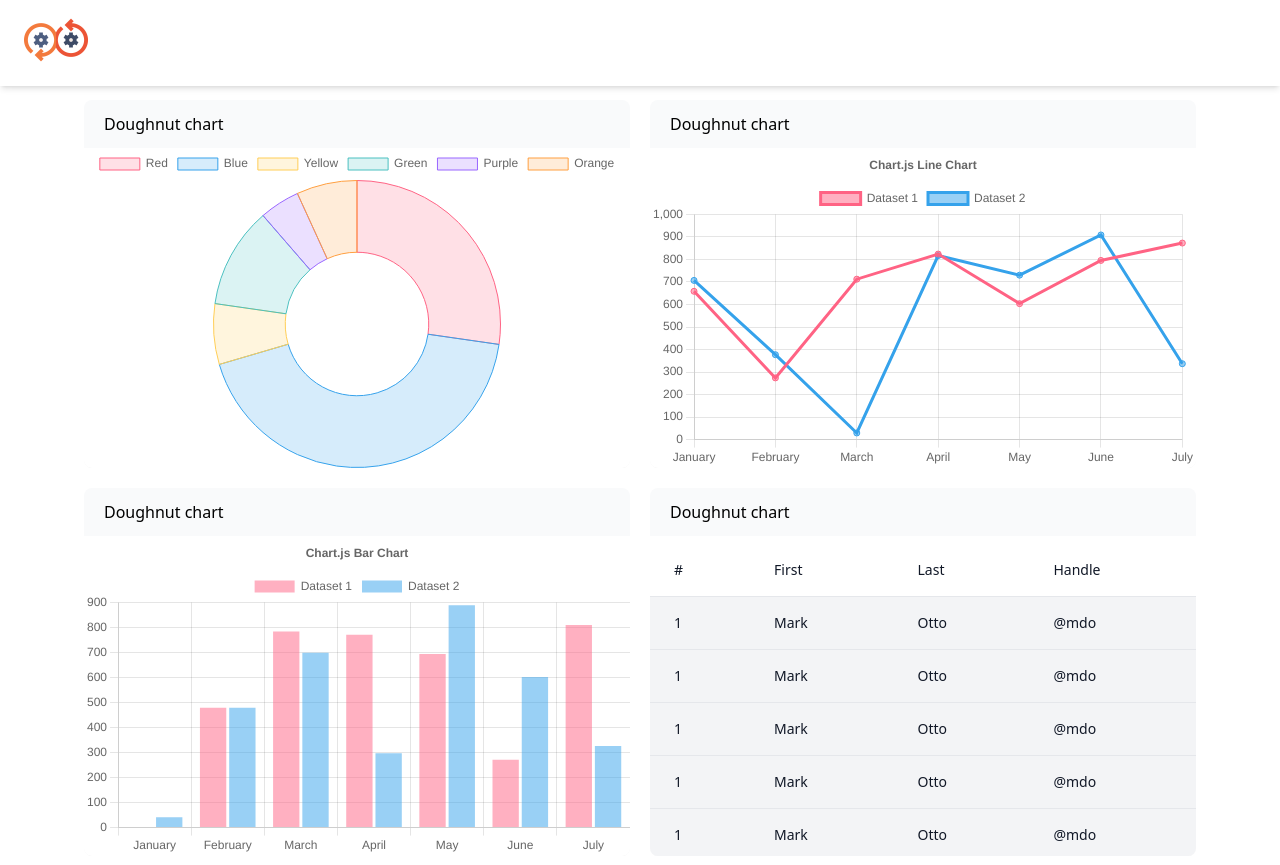
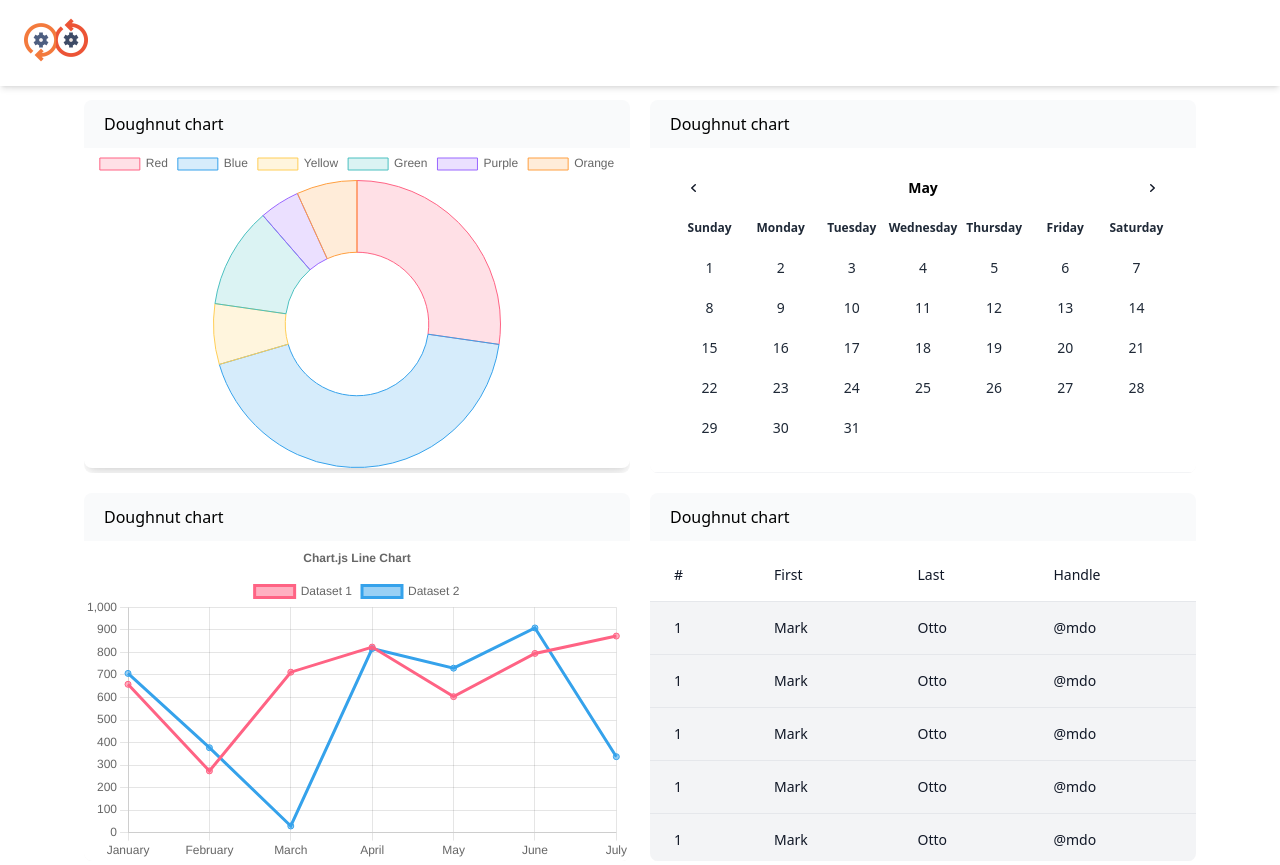
Before and after one commit to ParseDark/CommandPatternComp, a Next.js app: page /posts/home in a window 1280 px wide. Built offline with nearby package versions, Linux system fonts and the light colour scheme; what tw-elements would draw is missing.

Commit message:
feat: add calendar.

```diff
--- /dev/null
+++ b/components/Calendar/index.js
@@ -0,0 +1,74 @@
+import dayjs from "dayjs";
+import React, { useEffect, useState } from "react";
+import useCalendar, { getMonthStr } from "./useCalendar";
+
+export default function Calendar() {
+  const [{ calendar }, { genCalendar }] = useCalendar();
+  const [currentDate, setCurrentDate] = useState(Date.now());
+  const { daysNumber, month } = calendar;
+  console.log("calendar", calendar);
+  const nextMonth = () => {
+    setCurrentDate((pre) => dayjs(pre).add(1, "M"));
+  };
+
+  const preMonth = () => {
+    setCurrentDate((pre) => dayjs(pre).subtract(1, "M"));
+  };
+
+  useEffect(() => {
+    genCalendar(currentDate);
+    // eslint-disable-next-line react-hooks/exhaustive-deps
+  }, [currentDate]);
+
+  return (
+    <div className="flex flex-col px-6 pt-5 pb-6 border-b border-gray-100">
+      <div className="flex items-center justify-between">
+        <button
+          className="flex items-center justify-center p-2 rounded-xl hover:"
+          onClick={preMonth}
+        >
+          <svg className="w-6 h-6 text-gray-900 stroke-current" fill="none">
+            <path
+              d="M13.25 8.75L9.75 12l3.5 3.25"
+              strokeWidth="1.5"
+              strokeLinecap="round"
+              strokeLinejoin="round"
+            ></path>
+          </svg>
+        </button>
+        <div className="text-sm font-semibold">{getMonthStr(month)}</div>
+        <button
+          className="flex items-center justify-center p-2 rounded-xl hover:"
+          onClick={nextMonth}
+        >
+          <svg className="w-6 h-6 text-gray-900 stroke-current" fill="none">
+            <path
+              d="M10.75 8.75l3.5 3.25-3.5 3.25"
+              strokeWidth="1.5"
+              strokeLinecap="round"
+              strokeLinejoin="round"
+            ></path>
+          </svg>
+        </button>
+      </div>
+      <div className="grid grid-cols-7 text-xs text-center text-gray-900">
+        {dayjs.en.weekdays.map((i) => (
+          <span
+            key={i}
+            className="flex items-center justify-center w-full h-10 font-semibold rounded-lg text-gray-800 font-bold"
+          >
+            {i}
+          </span>
+        ))}
+        {daysNumber?.map((i, index) => (
+          <span
+            key={index}
+            className={`flex items-center justify-center w-full h-10  rounded-none rounded-tl-lg hover:bg-gray-100 text-sm text-gray-800`}
+          >
+            {i}
+          </span>
+        ))}
+      </div>
+    </div>
+  );
+}
--- /dev/null
+++ b/components/Calendar/useCalendar.js
@@ -0,0 +1,46 @@
+import dayjs from "dayjs";
+import { useState } from "react";
+
+export const getMonthStr = (index = 0) => dayjs.en.months[index];
+
+const getDaysNumber = (fiestDayAtMonth) => {
+  const week = fiestDayAtMonth.day();
+  const monthDays = Array(fiestDayAtMonth.daysInMonth())
+    .fill(0)
+    .map((i, index) => index + 1);
+  const prefix = Array(week).fill(null);
+  return [...prefix, ...monthDays];
+};
+
+const useCalendar = () => {
+  const [calendar, setCalendar] = useState({});
+
+  const genCalendar = (time = Date.now()) => {
+    const day = dayjs(time);
+    const month = day.month();
+    const date = day.date();
+    const week = day.day();
+    const days = day.daysInMonth();
+    const year = day.year();
+    const firstDay = dayjs(`${year}-${month + 1}-${1}`);
+    setCalendar({
+      month,
+      date,
+      week,
+      days,
+      year,
+      firstDay,
+      daysNumber: getDaysNumber(firstDay),
+    });
+  };
+
+  return [
+    {
+      calendar,
+    },
+    {
+      genCalendar,
+    },
+  ];
+};
+export default useCalendar;
--- a/package.json
+++ b/package.json
@@ -16,6 +16,7 @@
     "@heroicons/react": "^1.0.6",
     "@tailwindcss/forms": "^0.5.2",
     "chart.js": "^3.8.0",
+    "dayjs": "^1.11.2",
     "next": "12.1.6",
     "react": "18.1.0",
     "react-chartjs-2": "^4.1.0",
--- a/pages/posts/home.js
+++ b/pages/posts/home.js
@@ -2,8 +2,8 @@ import React from "react";
 import Layout from "../../components/layout";
 import { DoughnutDemo } from "../../components/Chart/DoughnutDemo";
 import { LineDemo } from "../../components/Chart/LineDemo";
-import { BarDemo } from "../../components/Chart/BarDemo";
 import LastTimeRecord from "../../components/LastTimeRecord";
+import Calendar from "../../components/Calendar";
 
 export default function home() {
   return (
@@ -18,13 +18,13 @@ export default function home() {
         <section className="m-1 rounded-lg overflow-hidden">
           <div className="shadow-lg rounded-lg">
             <div className="py-3 px-5 bg-gray-50">Doughnut chart</div>
-            <LineDemo />
+            <Calendar />
           </div>
         </section>
         <section className="m-1 rounded-lg overflow-hidden">
           <div className="shadow-lg rounded-lg">
             <div className="py-3 px-5 bg-gray-50">Doughnut chart</div>
-            <BarDemo />
+            <LineDemo />
           </div>
         </section>
         <section className="m-1 rounded-lg overflow-hidden">
```
Also changed, not shown: 1 other file (tests, documents, lock files or other folders).
